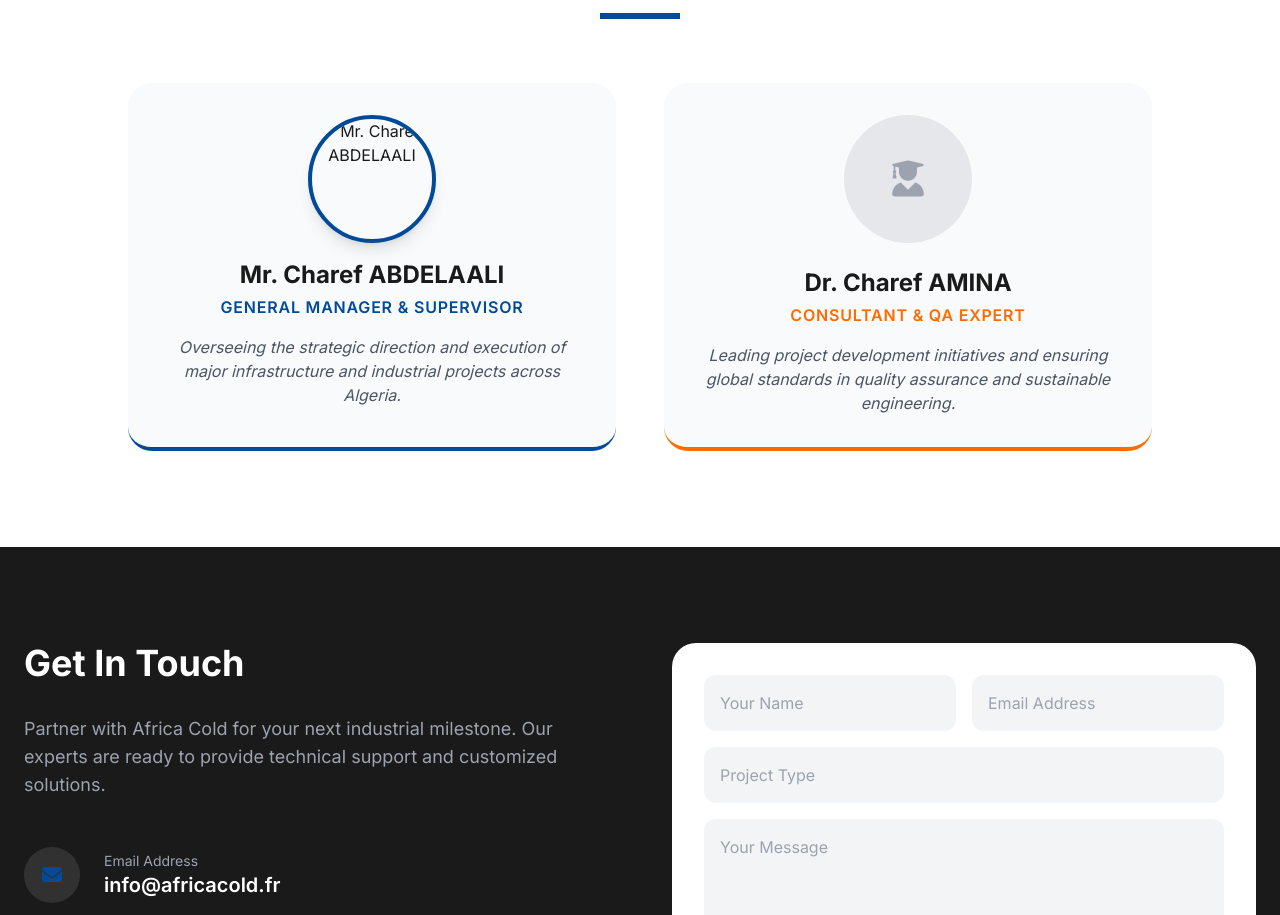
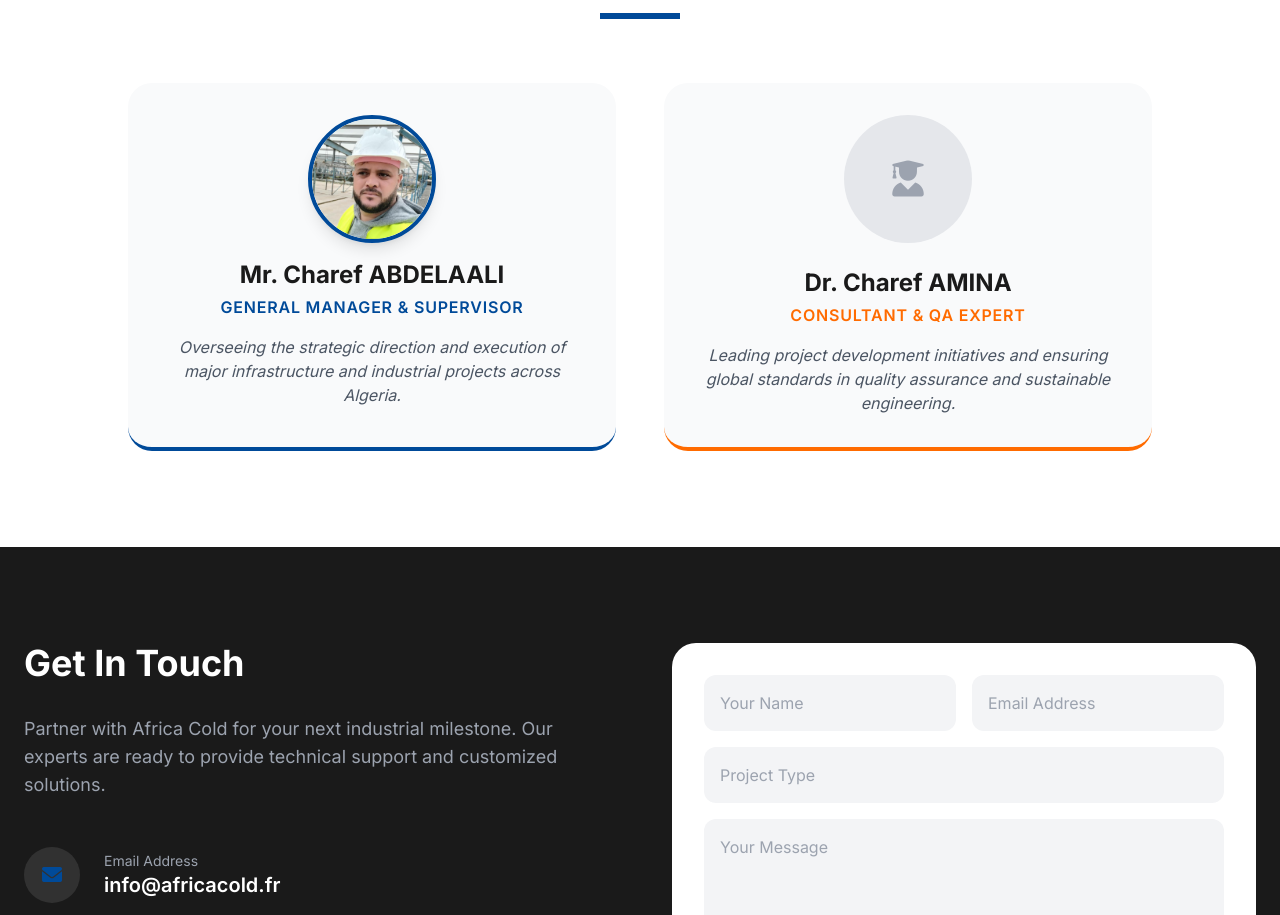
Before and after one commit to azzoucharef5-a11y/africacold, a plain HTML site: page index.html in a window 1280 px wide. Shown: the part 2539-3454 px from the top of the page. Drawn offline with nearby package versions, Linux system fonts and the light colour scheme.

Commit message:
Include the new manager image file in the build

```diff
--- a/index.html
+++ b/index.html
@@ -223,7 +223,7 @@
             <div class="grid md:grid-cols-2 gap-12 max-w-5xl mx-auto">
                 <div class="text-center p-8 bg-gray-50 rounded-3xl border-b-4 border-primary">
                     <div class="relative w-32 h-32 mx-auto mb-4">
-                        <img src="manager.jpg" alt="Mr. Charef ABDELAALI" class="w-32 h-32 rounded-full object-cover shadow-lg border-4 border-primary">
+                        <img src="manager/Mr Charef ABDELAALI.bmp" alt="Mr. Charef ABDELAALI" class="w-32 h-32 rounded-full object-cover shadow-lg border-4 border-primary">
                     </div>
                     <h3 class="text-2xl font-bold mb-1">Mr. Charef ABDELAALI</h3>
                     <p class="text-primary font-semibold mb-4 uppercase tracking-wider">General Manager & Supervisor</p>
```
